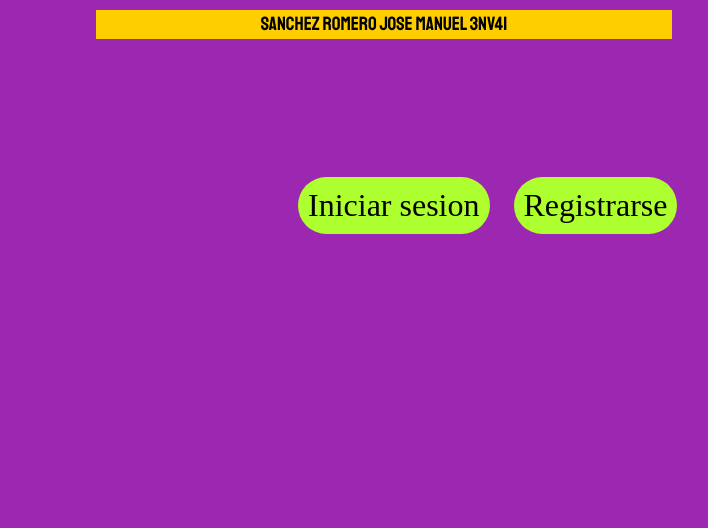
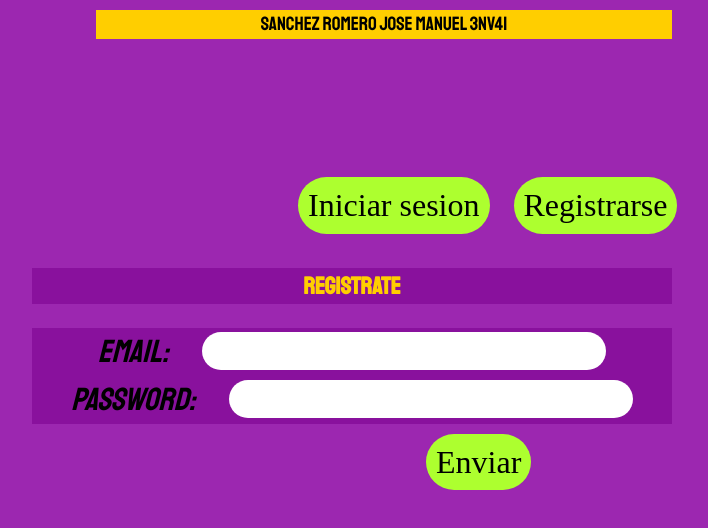
Before and after one commit to tiendaOnlineWeb3nv41/tiendaOnlineWeb.github.io, a plain HTML site: page index.html in a window 1280 px wide. Shown: the top 528 px of the page, without its empty margins (352-1060 px from the left). Drawn offline with Linux system fonts and the light colour scheme.

Commit message:
Update index.html

```diff
--- a/index.html
+++ b/index.html
@@ -26,4 +26,12 @@
     </div>
     <script src="js/sign_in.js"></script>
 </body>
+    <div class="inputs"><h3>REGISTRATE</h3></div>
+        <div class="inputs">
+            <label class="etiquetaInput">Email:</label>  <input class="input" type="email" id="email"><br>
+            <label class="etiquetaInput">Password:</label> <input class="input" type="password" id="password"><br>
+    </div>
+    <div class="registro">
+        <button class="btn_inicia" onclick="registraUsuario()">Enviar</button>
+    </div>
 </html>
```
